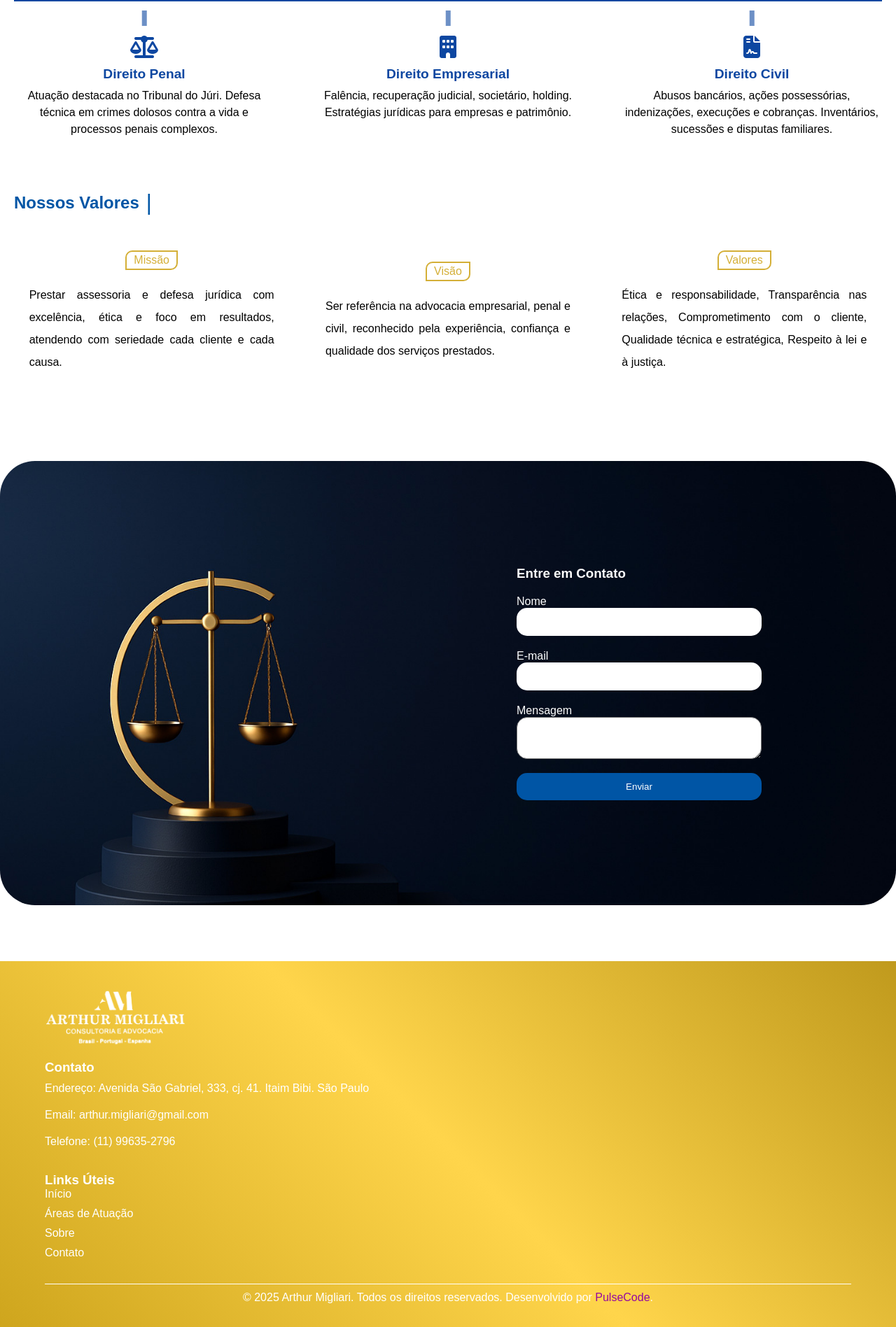
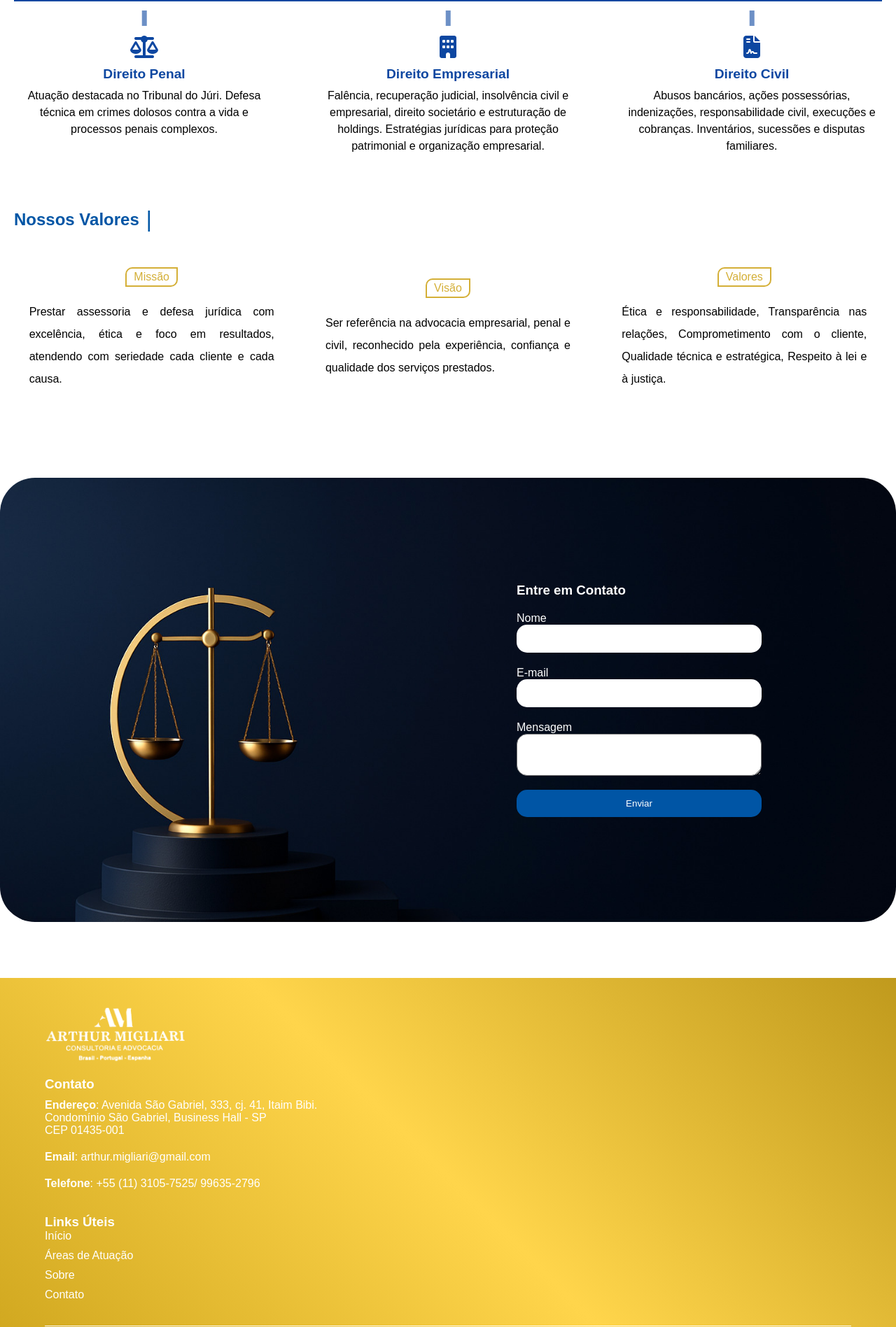
Before and after one commit to Tkailaine/arthur-migliari, a plain HTML site: page index.html in a window 1280 px wide. Shown: the part 1558-3455 px from the top of the page at 70% size. Drawn offline with Linux system fonts and the light colour scheme; a web font is replaced by a local one.

Commit message:
Update index.html

```diff
--- a/index.html
+++ b/index.html
@@ -73,11 +73,11 @@
                     <h3 class="surge-left">Atuação firme e especializada nas áreas:</h3>
                     <ul>
                         <li class="surge-right"><strong>Direito Empresarial e Societário</strong>:
-                            Assessoria completa para empresas, contratos, disputas comerciais e estruturação societária.</li>
+                           Prestamos assessoria jurídica especializada em todas as fases da atividade empresarial, incluindo elaboração e análise de contratos, resolução de disputas comerciais, estruturação e reorganização societária, bem como em processos de insolvência civil e empresarial, falência e recuperação judicial.</li>
                         <li class="surge-left"><strong>Direito Penal</strong>:
                             Defesa técnica e estratégica em processos criminais, inclusive de alta complexidade.</li>
                         <li class="surge-right"><strong>Direito Civil</strong>:
-                            Atuação ampla em questões familiares, patrimoniais, contratuais e de responsabilidade civil.</li>
+                           Atuação abrangente em matérias de natureza pessoal e patrimonial, incluindo relações familiares, obrigações e contratos, sucessões, direitos reais e responsabilidade civil, com enfoque na prevenção e resolução de conflitos de natureza privada.</li>
                     </ul>
                     <a href="https://wa.link/x3rtn8" target="_blank"><button class="btn-contato surge-left">Fale com um especialista</button></a>
                 </div>
@@ -100,13 +100,13 @@
                 <div class="ponto-tempo surge-bottom">
                     <div class="icone-area"><i class="fas fa-building"></i></div>
                     <h3>Direito Empresarial</h3>
-                    <p>Falência, recuperação judicial, societário, holding. Estratégias jurídicas para empresas e patrimônio.</p>
+                    <p>Falência, recuperação judicial, insolvência civil e empresarial, direito societário e estruturação de holdings. Estratégias jurídicas para proteção patrimonial e organização empresarial.</p>
                 </div>
 
                 <div class="ponto-tempo surge-right">
             <div class="icone-area"><i class="fas fa-file-contract"></i></div>
                     <h3>Direito Civil</h3>
-                    <p>Abusos bancários, ações possessórias, indenizações, execuções e cobranças. Inventários, sucessões e disputas familiares.</p>
+                    <p>Abusos bancários, ações possessórias, indenizações, responsabilidade civil, execuções e cobranças. Inventários, sucessões e disputas familiares.</p>
                 </div>
             </div>
 
@@ -181,10 +181,10 @@
     <div>
            <div>
             <img src="imagens/logo-branco.png" style="width: 200px; margin-bottom:15px;" alt=" "><h3>Contato</h3>
-            <p style="margin-top: 10px;">Endereço: Avenida São Gabriel, 333, cj. 41. Itaim Bibi. São Paulo</p>
+            <p style="margin-top: 10px;"><strong style="color: white;">Endereço</strong>: Avenida São Gabriel, 333, cj. 41, Itaim Bibi. <br>Condomínio São Gabriel, Business Hall - SP <br>CEP 01435-001</p>
 
-            <p>Email: arthur.migliari@gmail.com</p>
-            <p><a href="https://wa.link/x3rtn8" target="_blank">Telefone: (11) 99635-2796</a></p>
+            <p><strong style="color: white;">Email</strong>: arthur.migliari@gmail.com</p>
+            <p><a href="https://wa.link/x3rtn8" target="_blank"><strong style="color: white">Telefone</strong>: +55 (11) 3105-7525/ 99635-2796</a></p>
 
            </div>
     </div>
```
